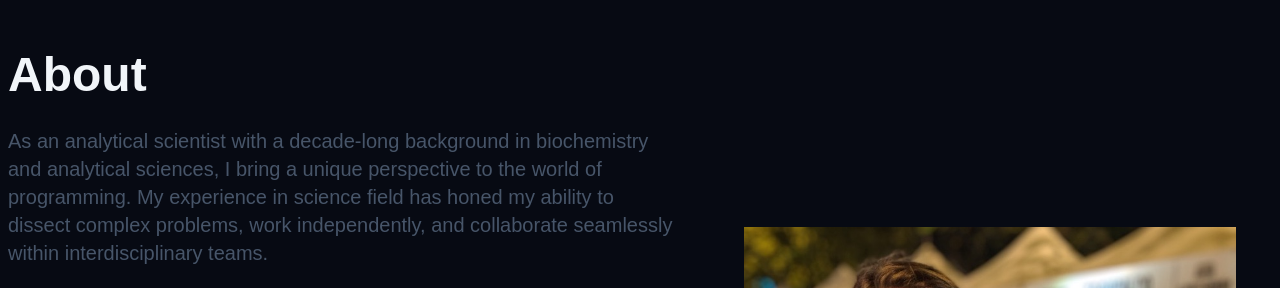
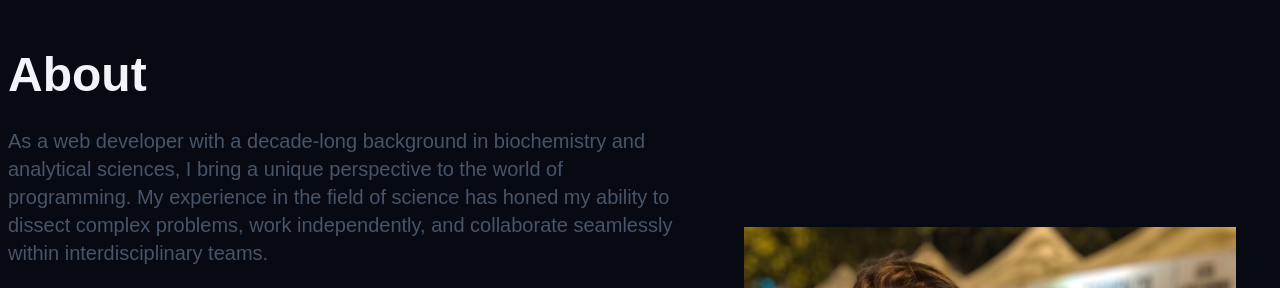
Before and after one commit to ncnapier/web-dev-portfolio, a website built with Vite: page index.html in a window 1280 px wide. Shown: the part 960-1248 px from the top of the page. Built offline with nearby package versions, Linux system fonts and the light colour scheme; a web font is replaced by a local one.

Commit message:
Update index.html

```diff
--- a/index.html
+++ b/index.html
@@ -118,7 +118,7 @@
         <div class="about__content">
           <h2 class="about__title">About</h2>
           <p class="about__description">
-            As an analytical scientist with a decade-long background in biochemistry and analytical sciences, I bring a unique perspective to the world of programming. My experience in science field has honed my ability to dissect complex problems, work independently, and collaborate seamlessly within interdisciplinary teams.
+            As a web developer with a decade-long background in biochemistry and analytical sciences, I bring a unique perspective to the world of programming. My experience in the field of science has honed my ability to dissect complex problems, work independently, and collaborate seamlessly within interdisciplinary teams.
           </p>
           <p class="about__description">
             I am proficient in HTML, CSS, JavaScript, Python, and a suite of web development tools. Whether building elegant and responsive websites or delivering beautifully crafted newsletters, my programming skills showcase versatility and creativity. From front-end design to back-end functionality, I bring a holistic understanding of the development process, ensuring each project is not just a collection of code but a seamless, user-friendly experience.
```
